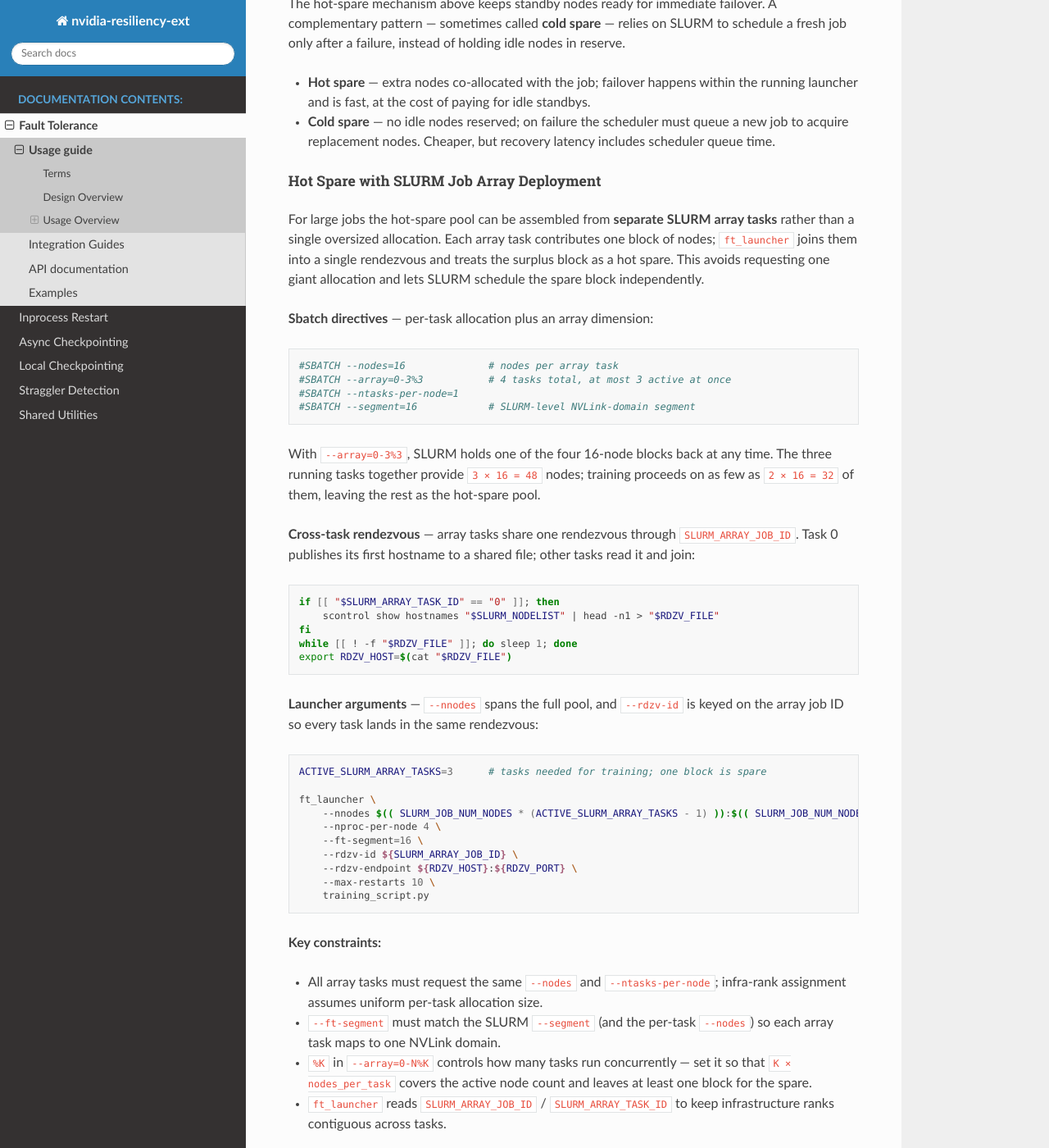
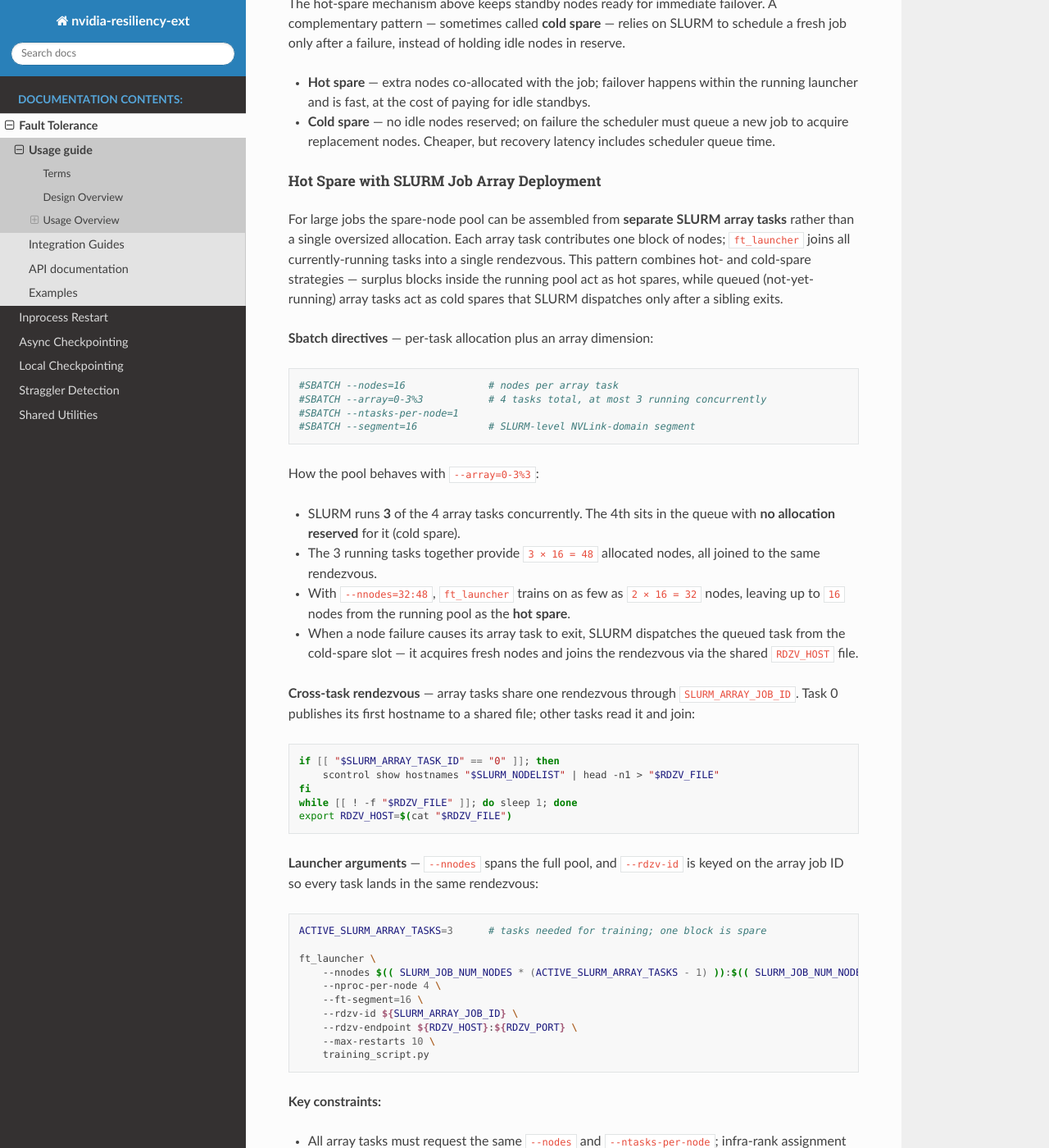
Before and after one commit to NVIDIA/nvidia-resiliency-ext, a Sphinx documentation site: the page built from docs/source/fault_tolerance/usage_guide.rst, in a window 1280 px wide and 1400 px high, scrolled down 9080 px. Shown: the whole window at 82% size. Built offline with Sphinx 7.4.7 and the Read the Docs theme 3.1.0, drawn with Linux system fonts in a browser that asks for light colours; pages that are not in the unit, such as notebooks, are missing from menus; some of the changed text lies outside the part shown.

Commit message:
Clarify HSG pattern: hot spare in running pool + cold spare in queue
With --array=0-N%K SLURM does not reserve nodes for queued tasks. The
HSG pattern combines two spare types: surplus nodes inside the running
pool (hot spare) and queued array tasks dispatched on sibling exit
(cold spare). Reword the section accordingly.

Co-Authored-By: Claude Opus 4.7 (1M context) <noreply@anthropic.com>

```diff
--- a/docs/source/fault_tolerance/usage_guide.rst
+++ b/docs/source/fault_tolerance/usage_guide.rst
@@ -433,24 +433,33 @@ fresh job only after a failure, instead of holding idle nodes in reserve.
 Hot Spare with SLURM Job Array Deployment
 """""""""""""""""""""""""""""""""""""""""
 
-For large jobs the hot-spare pool can be assembled from **separate SLURM array tasks**
+For large jobs the spare-node pool can be assembled from **separate SLURM array tasks**
 rather than a single oversized allocation. Each array task contributes one block of
-nodes; ``ft_launcher`` joins them into a single rendezvous and treats the surplus block
-as a hot spare. This avoids requesting one giant allocation and lets SLURM schedule the
-spare block independently.
+nodes; ``ft_launcher`` joins all currently-running tasks into a single rendezvous. This
+pattern combines hot- and cold-spare strategies — surplus blocks inside the running pool
+act as hot spares, while queued (not-yet-running) array tasks act as cold spares that
+SLURM dispatches only after a sibling exits.
 
 **Sbatch directives** — per-task allocation plus an array dimension:
 
 .. code-block:: bash
 
    #SBATCH --nodes=16              # nodes per array task
-   #SBATCH --array=0-3%3           # 4 tasks total, at most 3 active at once
+   #SBATCH --array=0-3%3           # 4 tasks total, at most 3 running concurrently
    #SBATCH --ntasks-per-node=1
    #SBATCH --segment=16            # SLURM-level NVLink-domain segment
 
-With ``--array=0-3%3``, SLURM holds one of the four 16-node blocks back at any time. The
-three running tasks together provide ``3 × 16 = 48`` nodes; training proceeds on as few
-as ``2 × 16 = 32`` of them, leaving the rest as the hot-spare pool.
+How the pool behaves with ``--array=0-3%3``:
+
+* SLURM runs **3** of the 4 array tasks concurrently. The 4th sits in the queue with
+  **no allocation reserved** for it (cold spare).
+* The 3 running tasks together provide ``3 × 16 = 48`` allocated nodes, all joined to
+  the same rendezvous.
+* With ``--nnodes=32:48``, ``ft_launcher`` trains on as few as ``2 × 16 = 32`` nodes,
+  leaving up to ``16`` nodes from the running pool as the **hot spare**.
+* When a node failure causes its array task to exit, SLURM dispatches the queued task
+  from the cold-spare slot — it acquires fresh nodes and joins the rendezvous via the
+  shared ``RDZV_HOST`` file.
 
 **Cross-task rendezvous** — array tasks share one rendezvous through ``SLURM_ARRAY_JOB_ID``.
 Task 0 publishes its first hostname to a shared file; other tasks read it and join:
@@ -485,9 +494,10 @@ the array job ID so every task lands in the same rendezvous:
   assignment assumes uniform per-task allocation size.
 * ``--ft-segment`` must match the SLURM ``--segment`` (and the per-task ``--nodes``) so
   each array task maps to one NVLink domain.
-* ``%K`` in ``--array=0-N%K`` controls how many tasks run concurrently — set it so that
-  ``K × nodes_per_task`` covers the active node count and leaves at least one block for
-  the spare.
+* ``%K`` in ``--array=0-N%K`` controls how many tasks run **concurrently** (hot-spare
+  pool size); ``N+1-K`` queued tasks act as **cold spares**. Size both so that the
+  running pool covers ``--nnodes=min:max`` with headroom, and the queue holds enough
+  cold spares for the expected number of failures.
 * ``ft_launcher`` reads ``SLURM_ARRAY_JOB_ID`` / ``SLURM_ARRAY_TASK_ID`` to keep
   infrastructure ranks contiguous across tasks.
 
```
